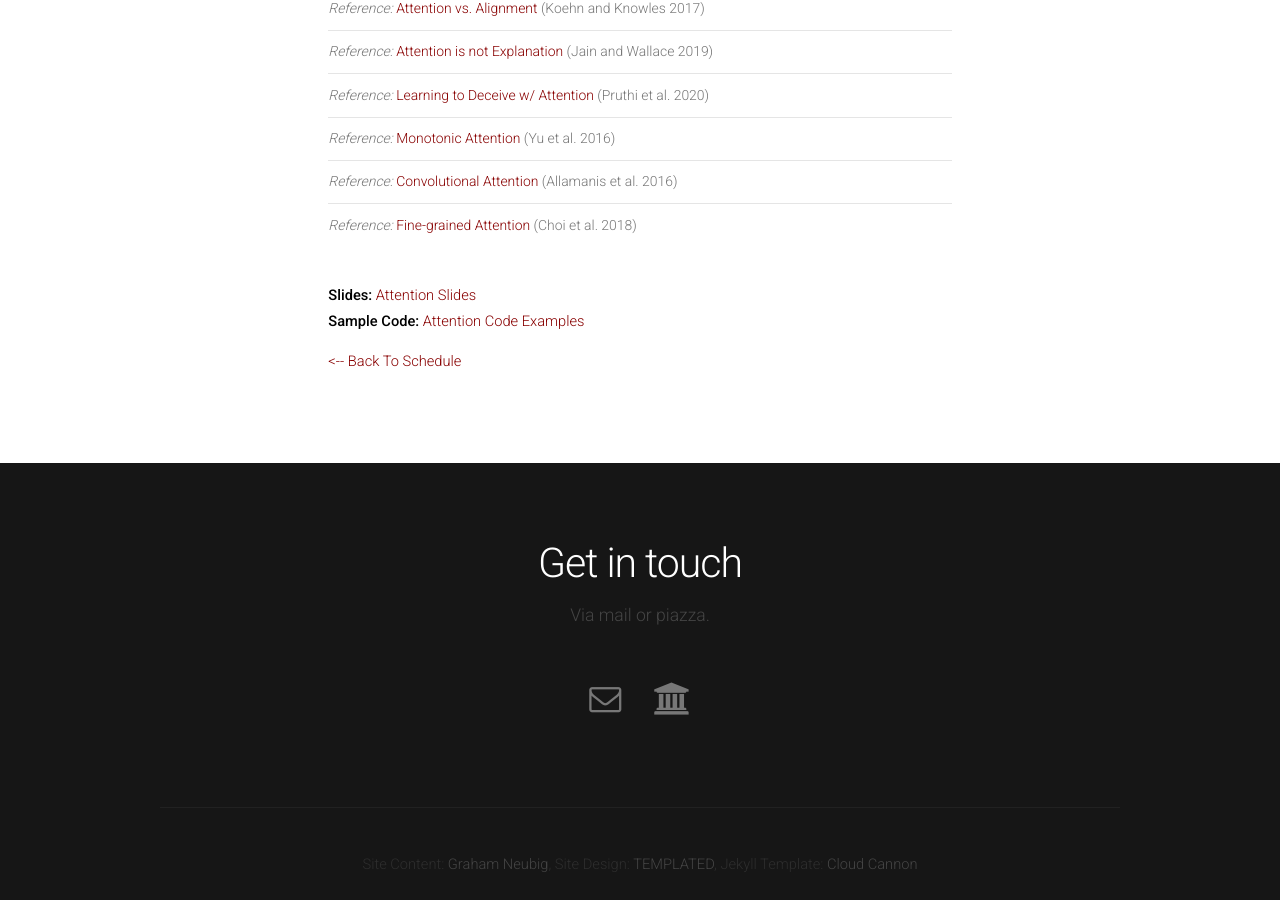
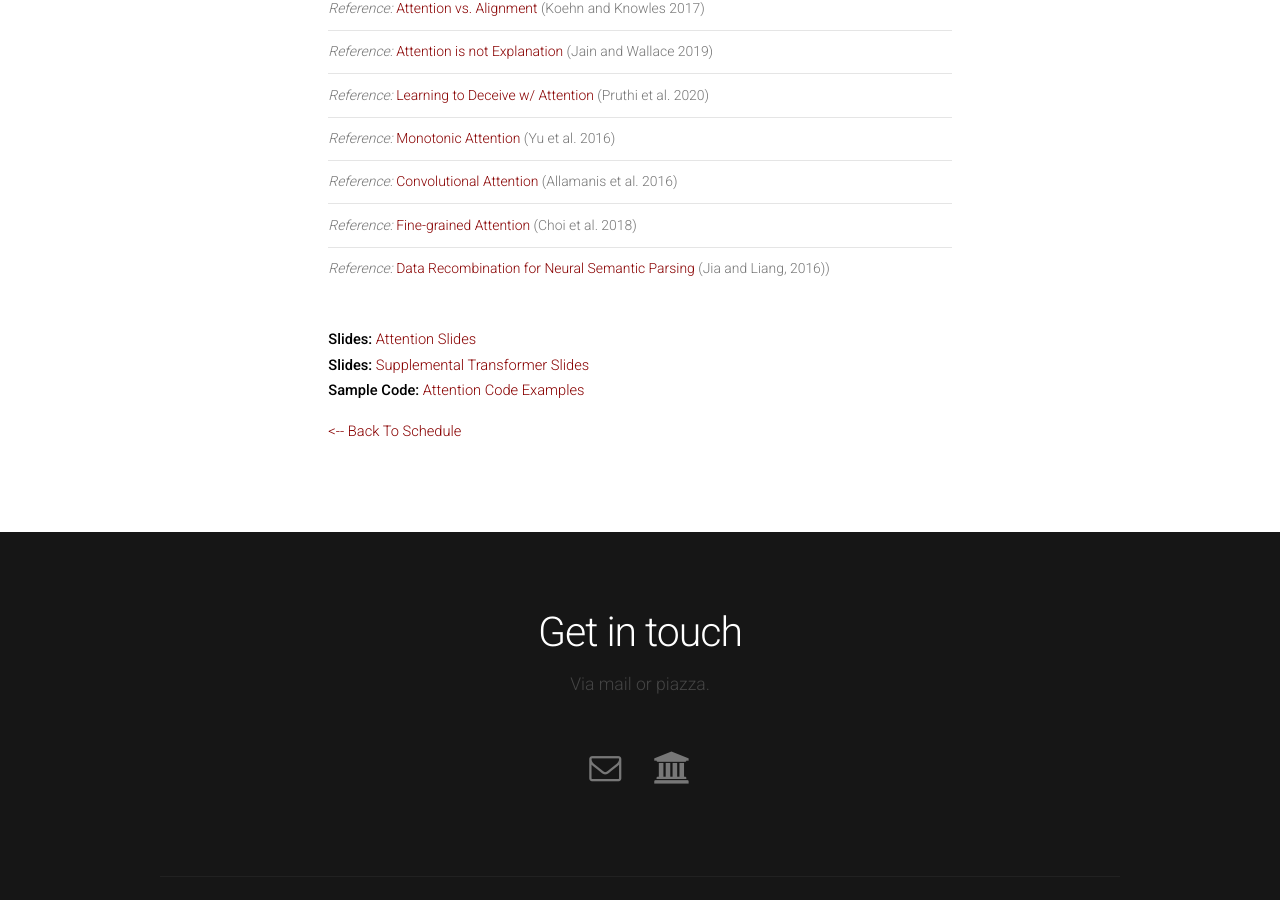
Before and after one commit to cmu-anlp/cmu-anlp.github.io, a Jekyll site: the page built from _posts/2023-09-14-attention.html, in a window 1280 px wide and 900 px high, scrolled down 1626 px. Built offline with Jekyll 4.4.1, drawn with Linux system fonts in a browser that asks for light colours; nearby versions of some CDN libraries.

Commit message:
add lec 6 slides

```diff
--- a/_posts/2023-09-14-attention.html
+++ b/_posts/2023-09-14-attention.html
@@ -45,10 +45,12 @@ categories: classes
   <li><i>Reference:</i> <a href="http://aclweb.org/anthology/D/D16/D16-1138.pdf">Monotonic Attention</a> (Yu et al. 2016)</li>
   <li><i>Reference:</i> <a href="https://arxiv.org/pdf/1602.03001.pdf">Convolutional Attention</a> (Allamanis et al. 2016)</li>
   <li><i>Reference:</i> <a href="https://www.sciencedirect.com/science/article/pii/S0925231218300225">Fine-grained Attention</a> (Choi et al. 2018)</li>
+  <li><i>Reference:</i> <a href="https://arxiv.org/abs/1606.03622">Data Recombination for Neural Semantic Parsing</a> (Jia and Liang, 2016))</li>
 </ul>
 </p>
 
 <p>
 <b>Slides:</b> <a href="{{ site.baseurl }}/assets/slides/anlp-06-attention.pdf">Attention Slides</a> <br/>
+<b>Slides:</b> <a href="{{ site.baseurl }}/assets/slides/anlp-06-transformer-supplemental.pdf">Supplemental Transformer Slides</a> <br/>
 <b>Sample Code:</b> <a href="https://github.com/neubig/nn4nlp-code/tree/master/09-attention">Attention Code Examples</a><br/>
 </p>
```
Also changed, not shown: 4 other files.
